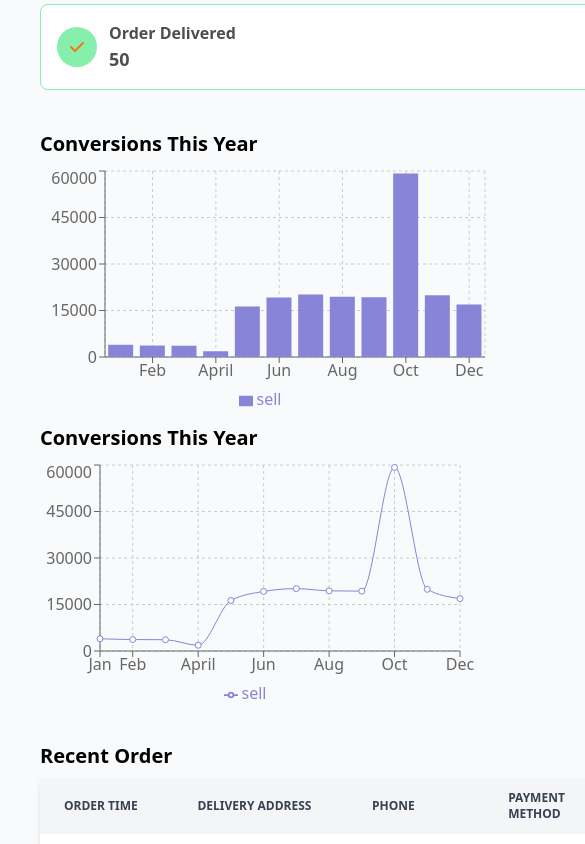
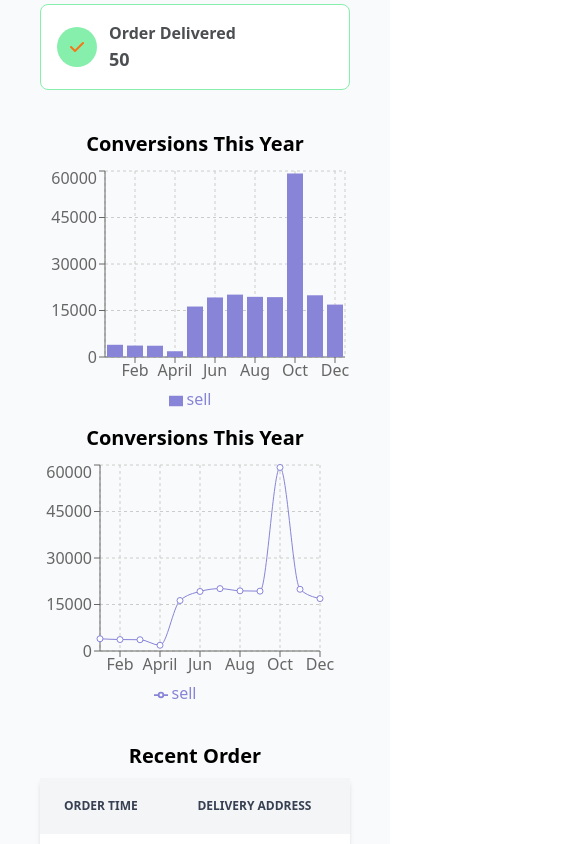
Before and after one commit to Mehedi4467/shop-dashboard, a React (Create React App) app: page / in a window 390 px wide. Shown: the part 980-1824 px from the top of the page, 585 px wide, since content can reach past the window. Built offline with nearby package versions, Linux system fonts and the light colour scheme.

Commit message:
upgrade rechart

```diff
--- a/src/App.js
+++ b/src/App.js
@@ -21,7 +21,7 @@ function App() {
         <Header></Header>
       </div>
 
-      <div className="grid md:grid-cols-5">
+      <div className="grid grid-cols-1 md:grid-cols-5">
         <div className="md:block hidden col-span-1">
           <Menu></Menu>
         </div>
--- a/src/Pages/Dashboard/Charts.js
+++ b/src/Pages/Dashboard/Charts.js
@@ -1,5 +1,5 @@
 import React, { useEffect, useState } from 'react';
-import { Bar, BarChart, CartesianGrid, Legend, Line, LineChart, Tooltip, XAxis, YAxis } from 'recharts';
+import { Bar, BarChart, CartesianGrid, Legend, Line, LineChart, ResponsiveContainer, Tooltip, XAxis, YAxis } from 'recharts';
 
 const Charts = () => {
     const [orders, setOrders] = useState([]);
@@ -13,9 +13,9 @@ const Charts = () => {
     return (
         <div className='grid grid-cols-1 md:grid-cols-2'>
             <div>
-                <h1 className='my-2 text-xl font-bold'>Conversions This Year</h1>
-
-                <BarChart width={450} height={250} data={orders}>
+                <h1 className='text-center md:text-left my-2 text-xl font-bold'>Conversions This Year</h1>
+                <ResponsiveContainer width='100%' height={250}>
+                    <BarChart data={orders}>
                         <CartesianGrid strokeDasharray="3 3" />
                         <XAxis dataKey="month" />
                         <YAxis />
@@ -23,10 +23,12 @@ const Charts = () => {
                         <Legend />
                         <Bar dataKey="sell" fill="#8884D8" />
                     </BarChart>
+                </ResponsiveContainer>
             </div>
             <div className=''>
-                <h1 className='my-2 text-xl font-bold'>Conversions This Year</h1>
-                <LineChart width={450} height={250} data={orders}
+                <h1 className='text-center md:text-left my-2 text-xl font-bold'>Conversions This Year</h1>
+                <ResponsiveContainer width="100%" height={250}>
+                    <LineChart data={orders}
                         margin={{ top: 5, right: 30, bottom: 5 }}>
                         <CartesianGrid strokeDasharray="3 3" />
                         <XAxis dataKey="month" />
@@ -35,6 +37,7 @@ const Charts = () => {
                         <Legend />
                         <Line type="monotone" dataKey="sell" stroke="#8884d8" />
                     </LineChart>
+                </ResponsiveContainer>
             </div>
         </div>
     );
--- a/src/Pages/Dashboard/Dashboard.js
+++ b/src/Pages/Dashboard/Dashboard.js
@@ -8,7 +8,7 @@ import './Dashboard.css';
 const Dashboard = () => {
     return (
         <div>
-            <h1 className='text-xl font-bold'>Dashboard Overview</h1>
+            <h1 className='text-center md:text-left text-xl font-bold'>Dashboard Overview</h1>
 
             <div>
                 <Pricing></Pricing>
--- a/src/Shared/OrderList/OrderList.js
+++ b/src/Shared/OrderList/OrderList.js
@@ -1,4 +1,5 @@
 import React from 'react';
+import Pagination from '../Pagination/Pagination';
 
 const OrderList = () => {
 
@@ -13,7 +14,7 @@ const OrderList = () => {
 
     return (
         <div>
-            <h1 className='my-2 text-xl font-bold'>Recent Order</h1>
+            <h1 className='text-center md:text-left my-2 text-xl font-bold'>Recent Order</h1>
             <div className="relative overflow-x-auto shadow-md sm:rounded-lg">
                 <table className="w-full text-sm text-left text-gray-500 dark:text-gray-400">
                     <thead className="text-xs text-gray-700 uppercase bg-[#F4F5F7] dark:bg-gray-700 dark:text-gray-400">
@@ -65,7 +66,11 @@ const OrderList = () => {
 
                     </tbody >
                 </table >
+
             </div >
+            <div className='flex justify-center md:justify-end'>
+                <Pagination></Pagination>
+            </div>
 
         </div >
     );
--- a/src/Shared/Pagination/Pagination.js
+++ b/src/Shared/Pagination/Pagination.js
@@ -4,7 +4,7 @@ const Pagination = () => {
     return (
         <div>
             <nav aria-label="Page navigation">
-                <ul className="inline-flex space-x-2">
+                <ul className="inline-flex space-x-2 p-2">
                     <li><button className="flex items-center justify-center w-10 h-10 text-indigo-600 transition-colors duration-150 rounded-full focus:shadow-outline hover:bg-indigo-100">
                         <svg className="w-4 h-4 fill-current" viewBox="0 0 20 20"><path d="M12.707 5.293a1 1 0 010 1.414L9.414 10l3.293 3.293a1 1 0 01-1.414 1.414l-4-4a1 1 0 010-1.414l4-4a1 1 0 011.414 0z" clip-rule="evenodd" fill-rule="evenodd"></path></svg></button>
                     </li>
```
Also changed, not shown: 1 other file (tests, documents, lock files or other folders). Lines whose indentation alone changed are shown as unchanged.
